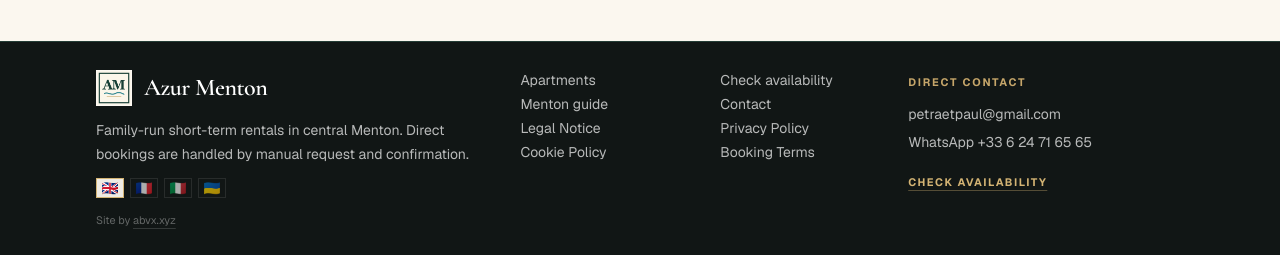
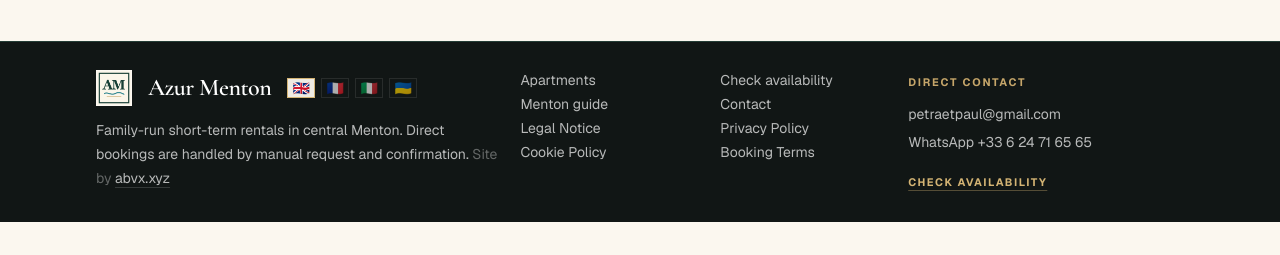
Before and after one commit to markoblogo/azurmenton, a Next.js app: page /en/apartments in a window 1280 px wide. Shown: the part 3655-3910 px from the top of the page. After the commit the page ends 3877 px from the top, so only its background shows below. Built offline with nearby package versions, Linux system fonts and the light colour scheme.

Commit message:
Tighten footer language and credit placement

```diff
--- a/src/components/layout/Footer.tsx
+++ b/src/components/layout/Footer.tsx
@@ -41,7 +41,7 @@ export function Footer({ locale }: { locale: Locale }) {
     <footer className="border-t border-[#243c35] bg-[#111615] text-white">
       <div className="mx-auto grid w-full max-w-6xl gap-5 px-5 py-6 sm:px-6 sm:py-7 md:grid-cols-[1.1fr_1fr_0.75fr] lg:px-8">
         <div>
-          <div className="flex items-center gap-3">
+          <div className="flex flex-wrap items-center gap-x-4 gap-y-2">
             <Image
               src={siteConfig.iconPath}
               alt=""
@@ -50,11 +50,11 @@ export function Footer({ locale }: { locale: Locale }) {
               className="h-9 w-9 border border-white/15 bg-[#fbf7ef]"
             />
             <p className="font-serif-display text-2xl font-semibold tracking-[-0.02em]">Azur Menton</p>
+            <FooterLanguageSwitcher locale={locale} label={copy.languages} />
           </div>
-          <p className="mt-3 max-w-md text-sm leading-6 text-white/70">{copy.intro}</p>
-          <FooterLanguageSwitcher locale={locale} label={copy.languages} />
-          <p className="mt-3 text-[0.68rem] leading-5 text-white/35">
-            {copy.siteBy}{" "}
+          <p className="mt-3 max-w-md text-sm leading-6 text-white/70">
+            {copy.intro}{" "}
+            <span className="text-white/35">{copy.siteBy}</span>{" "}
             <a
               href="https://abvx.xyz"
               target="_blank"
--- a/src/components/layout/FooterLanguageSwitcher.tsx
+++ b/src/components/layout/FooterLanguageSwitcher.tsx
@@ -28,7 +28,7 @@ export function FooterLanguageSwitcher({ locale, label }: { locale: Locale; labe
   const pathname = usePathname();
 
   return (
-    <nav aria-label={label} className="mt-3">
+    <nav aria-label={label} className="shrink-0">
       <div className="flex flex-wrap gap-1.5">
         {locales.map((item) => {
           const isActive = item === locale;
```
